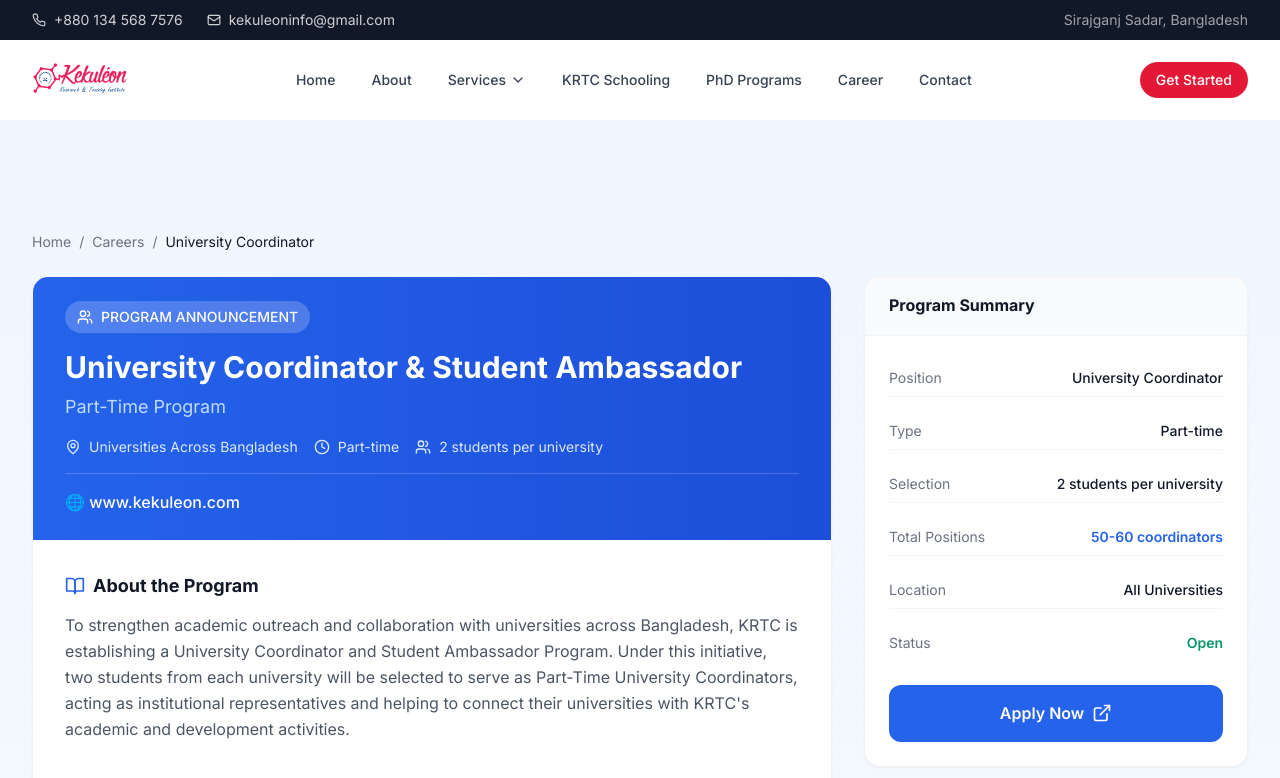
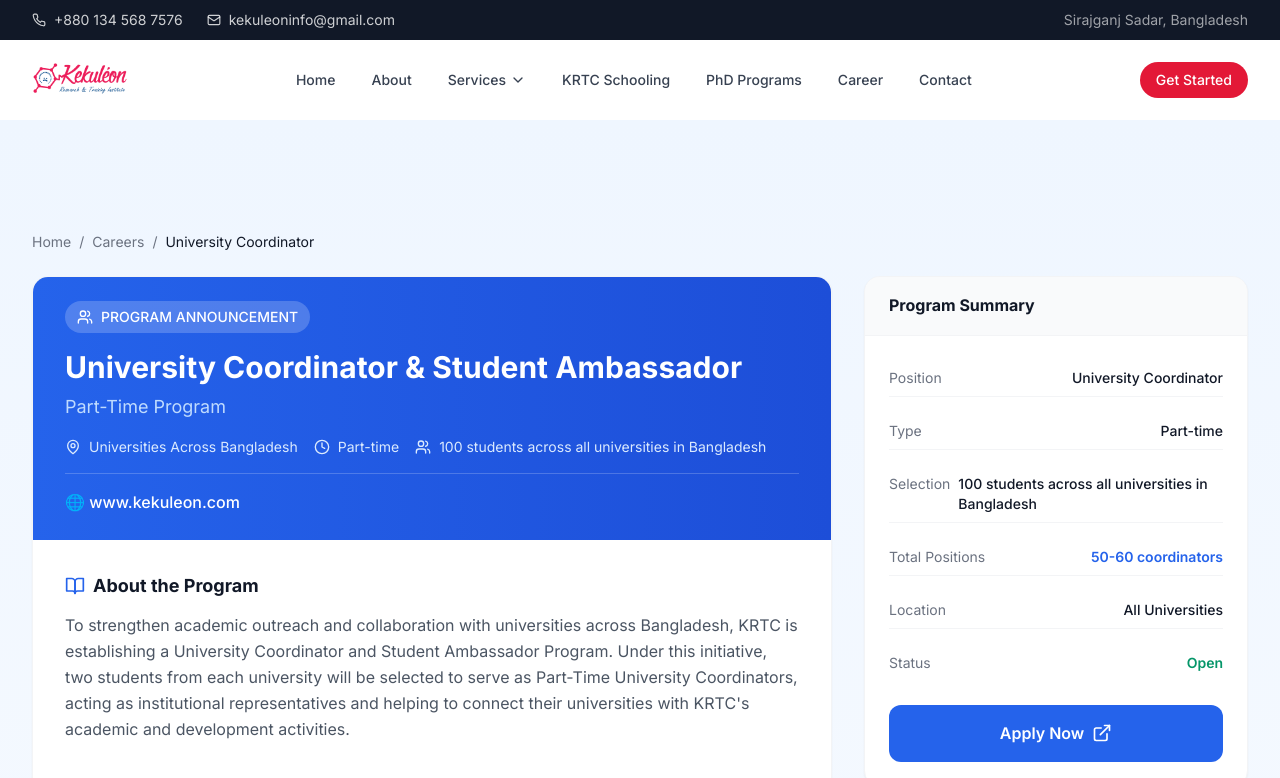
Before and after one commit to SoundlessGhost/Kekuleon, a Next.js app: page /careers/university-coordinator in a window 1280 px wide. Shown: the top 778 px of the page. Built offline with nearby package versions, Linux system fonts and the light colour scheme.

Commit message:
cnahge somethong

```diff
--- a/app/careers/university-coordinator/page.tsx
+++ b/app/careers/university-coordinator/page.tsx
@@ -31,7 +31,7 @@
   location: "Universities Across Bangladesh",
   type: "Part-time",
   positions: "50-60",
-  perUniversity: "2 students per university",
+  perUniversity: "100 students across all universities in Bangladesh",
   website: "www.kekuleon.com",
 
   about: `To strengthen academic outreach and collaboration with universities across Bangladesh, KRTC is establishing a University Coordinator and Student Ambassador Program. Under this initiative, two students from each university will be selected to serve as Part-Time University Coordinators, acting as institutional representatives and helping to connect their universities with KRTC's academic and development activities.`,
@@ -208,7 +208,7 @@
                     <ExternalLink className="w-5 h-5" />
                   </button>
                   <a
-                    href="/files/KRTC_University_Coordinator_Program.pdf"
+                    href="/files/Job Offer Letter.pdf"
                     download
                     className="px-8 py-4 border border-gray-300 text-gray-700 font-semibold rounded-xl hover:border-blue-500 hover:text-blue-600 transition-colors flex items-center gap-2"
                   >
@@ -316,7 +316,7 @@
                       {program.type}
                     </span>
                   </div>
-                  <div className="flex justify-between py-2 border-b border-gray-100">
+                  <div className="flex justify-between gap-2 py-2 border-b border-gray-100">
                     <span className="text-gray-500 text-sm">Selection</span>
                     <span className="font-medium text-gray-900 text-sm">
                       {program.perUniversity}
```
Also changed, not shown: 1 other file (tests, documents, lock files or other folders).
